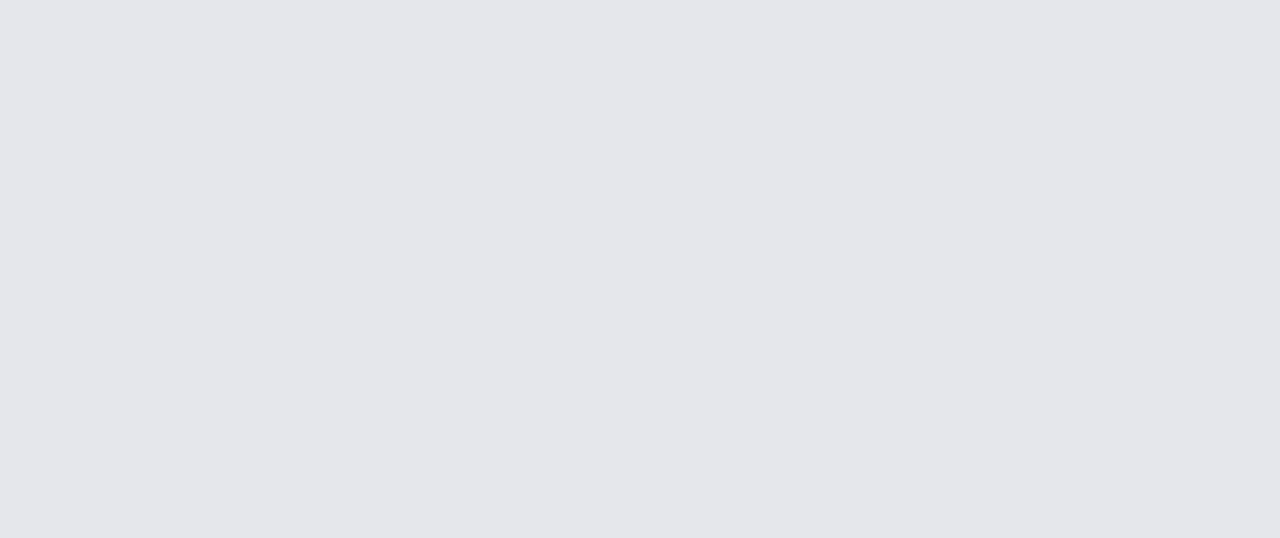
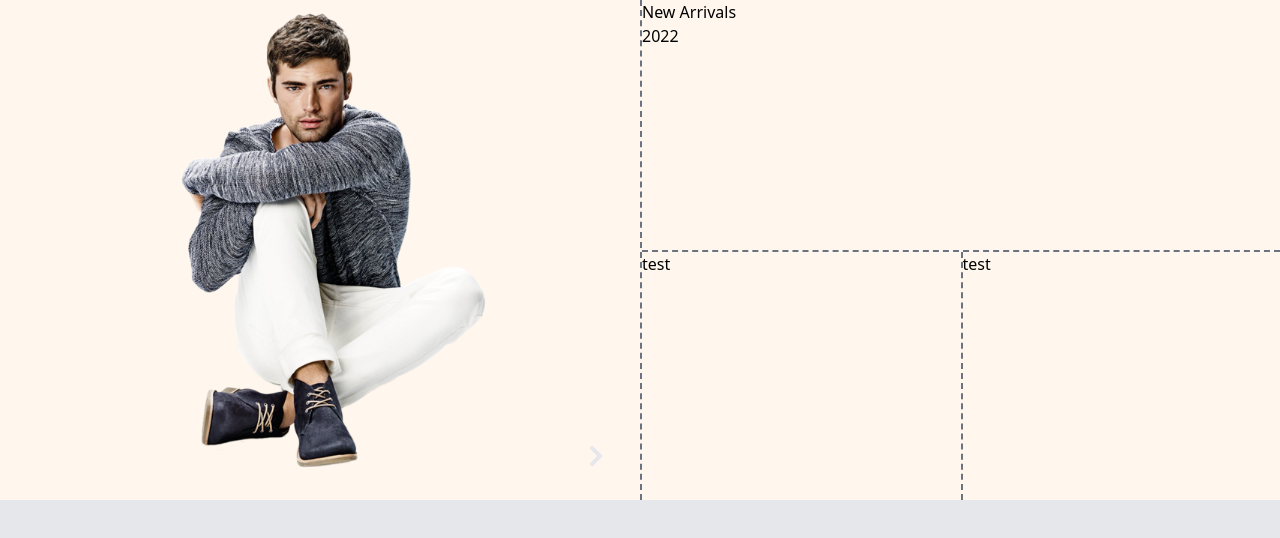
Before and after one commit to M-Hosseini80/tailwind-hero, a plain HTML site: page index.html in a window 1280 px wide. Drawn offline with nearby package versions, Linux system fonts and the light colour scheme.

Commit message:
create structure of section

```diff
--- a/index.html
+++ b/index.html
@@ -6,10 +6,40 @@
     <meta name="viewport" content="width=device-width, initial-scale=1.0">
     <title>Hero</title>
     <script src="https://cdn.tailwindcss.com"></script>
+
 </head>
 
 <body class='bg-gray-200'>
-
+    <div class="bg-orange-50 ">
+        <div class="grid md:grid-cols-2 divide-y-2 md:divide-y-0 md:divide-x-2 divide-dashed divide-gray-500">
+            <a href="#">
+                <div
+                    class="group  relative first-col bg-[url(asset/model.png)] min-h-[500px] bg-no-repeat bg-contain bg-center">
+                    <svg class="w-8 h-8 text-gray-200 transition absolute bottom-7 right-7 group-hover:scale-125"
+                        fill="currentColor" viewBox="0 0 20 20" xmlns="http://www.w3.org/2000/svg">
+                        <path fill-rule="evenodd"
+                            d="M7.293 14.707a1 1 0 010-1.414L10.586 10 7.293 6.707a1 1 0 011.414-1.414l4 4a1 1 0 010 1.414l-4 4a1 1 0 01-1.414 0z"
+                            clip-rule="evenodd"></path>
+                    </svg>
+                </div>
+            </a>
+            <div class="flex flex-col divide-y-2 divide-dashed divide-gray-500">
+                <div class="h-full">
+                    <h2 class="flex flex-col">
+                        New Arrivals <span>2022</span>
+                    </h2>
+                </div>
+                <div class=" h-full flex flex-row divide-x-2 divide-dashed divide-gray-500">
+                    <div class="w-full">
+                        test
+                    </div>
+                    <div class="w-full">
+                        test
+                    </div>
+                </div>
+            </div>
+        </div>
+    </div>
 </body>
 
 </html>
```
Also changed, not shown: asset/model.png (added).
